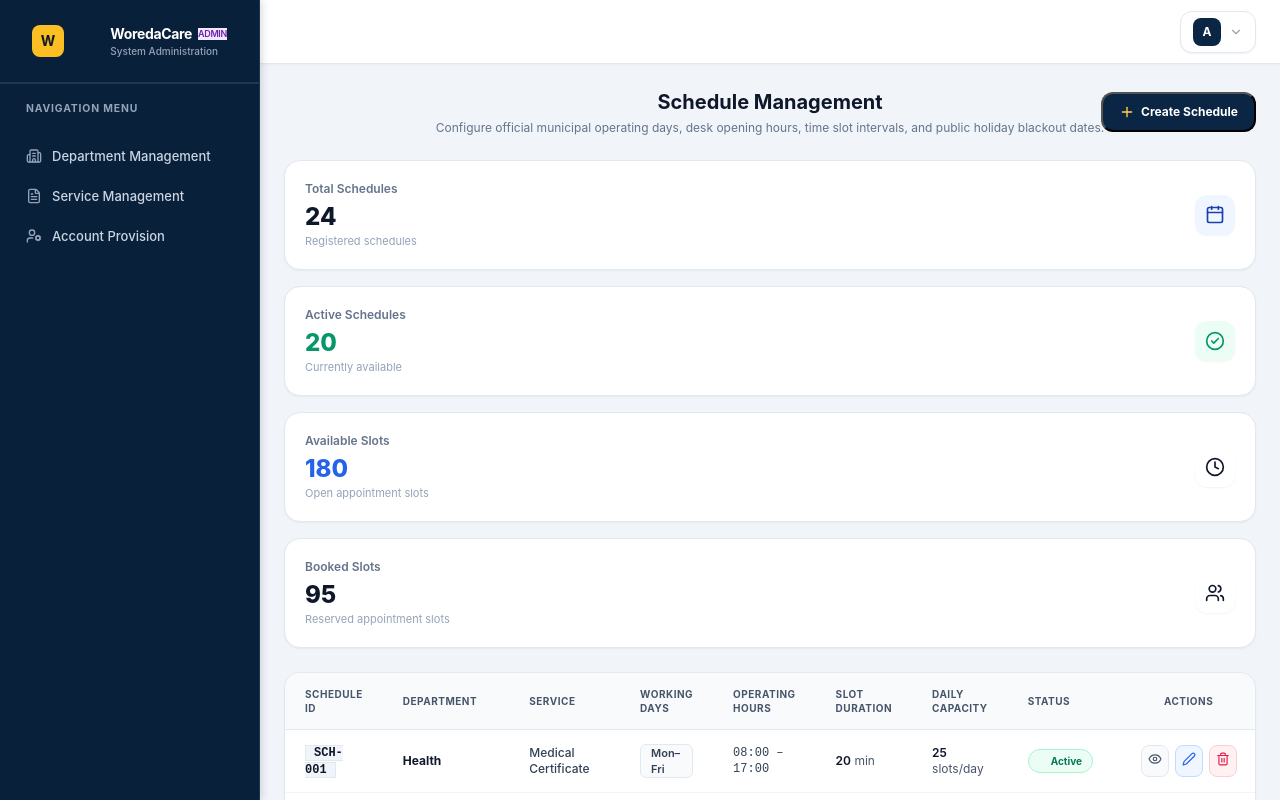
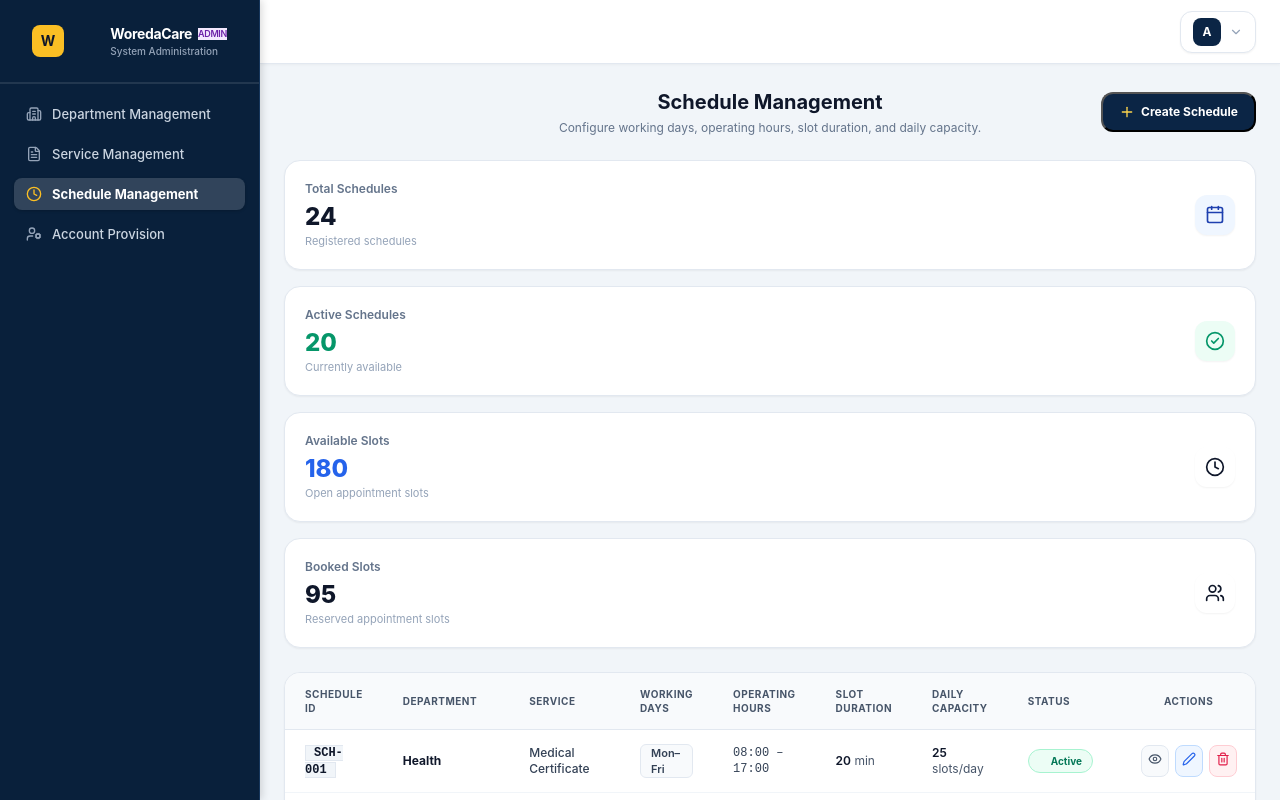
Before and after one commit to Amir3356/Woreda-Booking-and-Appointment-Management-System, a React (Vite) app in the folder client/: page /admin/schedule in a window 1280 px wide. Shown: the top 800 px of the page. Built offline with nearby package versions, Linux system fonts and the light colour scheme.

Commit message:
feat(admin): configure Schedule Management sidebar and set primary purpose header

```diff
--- a/client/components/layout/DashboardSidebar.jsx
+++ b/client/components/layout/DashboardSidebar.jsx
@@ -31,6 +31,7 @@ export default function DashboardSidebar({ role = "ADMIN" }) {
   const adminNav = [
     { href: "/admin/departments", label: "Department Management", icon: Building2 },
     { href: "/admin/services", label: "Service Management", icon: FileText },
+    { href: "/admin/schedule", label: "Schedule Management", icon: Clock },
     { href: "/admin/account-provision", label: "Account Provision", icon: UserCog },
   ];
 
@@ -116,9 +117,6 @@ export default function DashboardSidebar({ role = "ADMIN" }) {
 
       {/* Navigation Items */}
       <div className="flex-1 py-4 px-3 space-y-1 overflow-y-auto">
-        <div className="px-3 mb-2 text-[10px] font-bold uppercase tracking-wider text-slate-400">
-          Navigation Menu
-        </div>
         {items.map((item) => {
           const Icon = item.icon;
           const isActive = pathname === item.href;
--- a/client/pages/admin/AdminSchedulePage.jsx
+++ b/client/pages/admin/AdminSchedulePage.jsx
@@ -374,7 +374,7 @@ export default function AdminSchedulePage() {
         <div className="w-full text-center">
           <h2 className="text-xl font-bold text-slate-900">Schedule Management</h2>
           <p className="text-xs text-slate-500 mt-1">
-            Configure official municipal operating days, desk opening hours, time slot intervals, and public holiday blackout dates.
+            Configure working days, operating hours, slot duration, and daily capacity.
           </p>
         </div>
 
```
